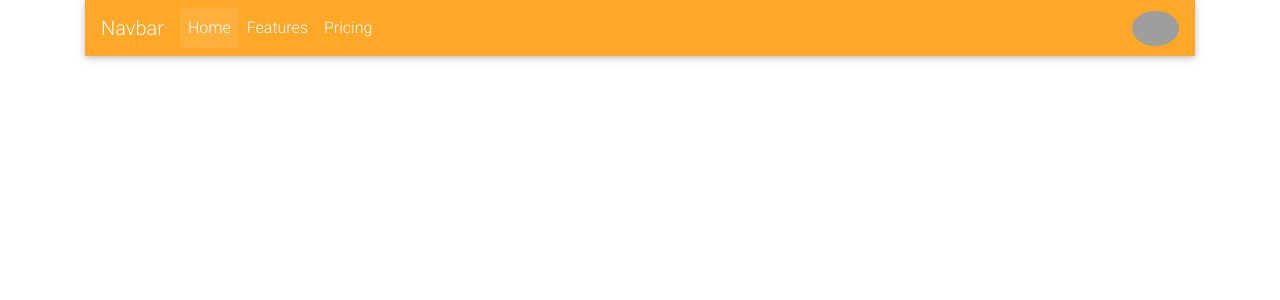
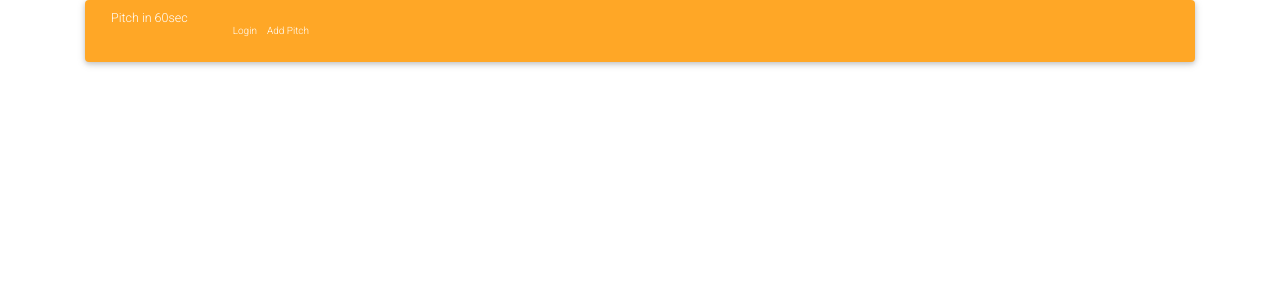
Before and after one commit to richardkefa/60sec_pitches, a Flask app: page / in a window 1280 px wide. Shown: the top 300 px of the page. Run offline with Flask 2, Linux system fonts and the light colour scheme; data that the repository does not hold is empty; parts of the project's set-up code (start-up, migrations or seed data) failed here and were passed over; some libraries are stand-ins or nearby versions; grey boxes are pictures that could not be loaded.

Commit message:
add authentication view functions comments class and coment relationship in users clas

```diff
--- a/app/auth/__init__.py
+++ b/app/auth/__init__.py
@@ -0,0 +1,5 @@
+from flask import Blueprint
+
+auth = Blueprint('auth',__name__)
+
+from . import views,forms
--- a/app/main/views.py
+++ b/app/main/views.py
@@ -1,15 +1,47 @@
 from flask import render_template,request,redirect,url_for,abort
 from . import main
-from ..models import User,Pitch,Comment,Category
+from ..models import User,Pitch,Comment
+from .forms import Pitchform,Commentform
 from .. import db
+import markdown2
+from flask_login import login_required
 
 @main.route('/')
-def index():
+def pitch():
   title = 'pitch in one minute'
+  pitch=Pitch.query.all()
+  if pitch is None:
+      abort(404)
+  # format_pitch = markdown2.markdown(pitch,extras=["code-friendly", "fenced-code-blocks"])
+  return render_template('index.html',pitch = pitch,title = title)
 
-  pitches = Pitch.query.all()
-
-  return render_template('index.html', pitches = pitches, title = title)
 @main.route('/comment/<int:id>')
 def get_comment(id):
   comment = comment.query.filter_by()
+
+
+@main.route('/pitch/new',methods = ['GET','POST'])
+@login_required
+def new_pitch():
+  form = Pitchform()
+  if form.validate_on_submit():
+    title = form.title.data
+    pitch = form.pitch.data
+    category = form.category.data
+    new_pitch = Pitch(title = title,pitch = pitch,category = category)
+    new_pitch.save_pitch()
+    return redirect(url_for('main.pitch'))
+
+  return render_template('new_pitch_form.html',new_pitch = form)
+
+@main.route('/comment/<int:post_id>',methods =['GET','POST'])
+@login_required
+def new_comment(post_id):
+  form = Commentform()
+  post = Post.query.get(post_id)
+  all_comments = Comment.query.filter_by(post_id = pitch_id).all()
+
+  if form.validate_on_submit():
+    comment = form.title.data
+    pitch_id = post_id
+    user_id = current_user._get_current_object().id
--- a/app/templates/base.html
+++ b/app/templates/base.html
@@ -1,34 +1,5 @@
-<!DOCTYPE html>
-<html lang="en">
-<head>
-  <meta charset="UTF-8">
-  <meta name="viewport" content="width=device-width, initial-scale=1.0">
-  <!-- Font Awesome -->
-<link rel="stylesheet" href="https://use.fontawesome.com/releases/v5.8.2/css/all.css">
-<!-- Google Fonts -->
-<link rel="stylesheet" href="https://fonts.googleapis.com/css?family=Roboto:300,400,500,700&display=swap">
-<!-- Bootstrap core CSS -->
-<link href="https://cdnjs.cloudflare.com/ajax/libs/twitter-bootstrap/4.5.0/css/bootstrap.min.css" rel="stylesheet">
-<!-- Material Design Bootstrap -->
-<link href="https://cdnjs.cloudflare.com/ajax/libs/mdbootstrap/4.19.1/css/mdb.min.css" rel="stylesheet">
-<!-- JQuery -->
-<script type="text/javascript" src="https://cdnjs.cloudflare.com/ajax/libs/jquery/3.5.1/jquery.min.js"></script>
-<!-- Bootstrap tooltips -->
-<script type="text/javascript" src="https://cdnjs.cloudflare.com/ajax/libs/popper.js/1.14.4/umd/popper.min.js"></script>
-<!-- Bootstrap core JavaScript -->
-<script type="text/javascript" src="https://cdnjs.cloudflare.com/ajax/libs/twitter-bootstrap/4.5.0/js/bootstrap.min.js"></script>
-<!-- MDB core JavaScript -->
-<script type="text/javascript" src="https://cdnjs.cloudflare.com/ajax/libs/mdbootstrap/4.19.1/js/mdb.min.js"></script>
-  <title>Pitch</title>
-</head>
-<body>
-  <div class="container">
-    {% block navbar %}
-    {% include 'navbar.html' %}
-    {% endblock %}
-    {% block content %}
+{% extends 'bootstrap/base.html'%}
 
-    {% endblock %}
-  </div>
-</body>
-</html>
+{% block navbar %}
+{% include 'navbar.html' %}
+{% endblock %}
--- a/app/templates/index.html
+++ b/app/templates/index.html
@@ -1,29 +1,7 @@
 {% extends 'base.html'%}
-<!-- {% import 'macros.html' as macro %} -->
+{% import 'macros.html' as macro %}
 {% block content %}
-<!-- <div>
+<div>
   {{macro.displaypitches(pitch)}}
 </div>
-<h1>Hello world</h1> -->
-{% for pitch in pitches %}
-<div class="col-md-12">
-  <!-- Card -->
-  <div class="card">
-
-    <!-- Card content -->
-    <div class="card-body">
-
-      <!-- Title -->
-      <h4 class="card-title">{{pitch.title}}</h4>
-      <!-- Text -->
-      <p class="card-text">{{pitch.pitch}}</p>
-      <!-- Button -->
-      <a href="/comment/{{pitch.id}}">comments</a>
-
-    </div>
-
-  </div><br>
-<!-- Card -->
-</div>
-{% endfor %}
 {% endblock%}
--- a/app/templates/macros.html
+++ b/app/templates/macros.html
@@ -1,6 +1,23 @@
-{% macro displaypitches(pitches) %}
-<h1>hello</h1>
-  {% for pitch in pitches %}
+{% macro displaypitches(pitch) %}
+{% for pitch in pitch %}
+  <!DOCTYPE html>
+  <html lang="en">
+  <head>
+    <meta charset="UTF-8">
+    <meta name="viewport" content="width=device-width, initial-scale=1.0">
+    <!-- Font Awesome -->
+<link rel="stylesheet" href="https://use.fontawesome.com/releases/v5.8.2/css/all.css">
+<!-- Google Fonts -->
+<link rel="stylesheet" href="https://fonts.googleapis.com/css?family=Roboto:300,400,500,700&display=swap">
+<!-- Bootstrap core CSS -->
+<link href="https://cdnjs.cloudflare.com/ajax/libs/twitter-bootstrap/4.5.0/css/bootstrap.min.css" rel="stylesheet">
+<!-- Material Design Bootstrap -->
+<link href="https://cdnjs.cloudflare.com/ajax/libs/mdbootstrap/4.19.1/css/mdb.min.css" rel="stylesheet">
+    <title></title>
+  </head>
+  <body>
+    <div class="container">
+      <div class="row">
         <div class="col-md-12">
           <!-- Card -->
           <div class="card">
@@ -9,16 +26,20 @@
             <div class="card-body">
 
               <!-- Title -->
-        <h4 class="card-title">{{pitch.title}}</h4>
+              <h4 class="card-title">{{pitch.title|safe}}</h4>
               <!-- Text -->
-        <p class="card-text">{{pitch.pitch}}</p>
+              <p class="card-text">{{pitch.pitch|safe}}</p>
               <!-- Button -->
-        <a href="/comment/{{pitch.id}}">comments</a>
+              <a href="/comment/{{pitch.id}}">Comments</a>
 
             </div>
 
           </div><br>
       <!-- Card -->
         </div>
+      </div>
+    </div>
+  </body>
+  </html>
   {% endfor %}
 {% endmacro %}
--- a/app/templates/navbar.html
+++ b/app/templates/navbar.html
@@ -1,32 +1,57 @@
-<!--Navbar -->
+<!DOCTYPE html>
+<html lang="en">
+<head>
+  <meta charset="UTF-8">
+  <meta name="viewport" content="width=device-width, initial-scale=1.0">
+  <!-- Font Awesome -->
+<link rel="stylesheet" href="https://use.fontawesome.com/releases/v5.8.2/css/all.css">
+<!-- Google Fonts -->
+<link rel="stylesheet" href="https://fonts.googleapis.com/css?family=Roboto:300,400,500,700&display=swap">
+<!-- Bootstrap core CSS -->
+<link href="https://cdnjs.cloudflare.com/ajax/libs/twitter-bootstrap/4.5.0/css/bootstrap.min.css" rel="stylesheet">
+<!-- Material Design Bootstrap -->
+<link href="https://cdnjs.cloudflare.com/ajax/libs/mdbootstrap/4.19.1/css/mdb.min.css" rel="stylesheet">
+  <title>Document</title>
+</head>
+<body>
+  <div class="container">
     <nav class="mb-1 navbar navbar-expand-lg navbar-dark orange lighten-1">
-  <a class="navbar-brand" href="#">Navbar</a>
+      <a class="navbar-brand" href="#">Pitch in 60sec</a>
       <button class="navbar-toggler" type="button" data-toggle="collapse" data-target="#navbarSupportedContent-555"
         aria-controls="navbarSupportedContent-555" aria-expanded="false" aria-label="Toggle navigation">
         <span class="navbar-toggler-icon"></span>
       </button>
       <div class="collapse navbar-collapse" id="navbarSupportedContent-555">
         <ul class="navbar-nav mr-auto">
+          {% if current_user.is_authenticated %}
           <li class="nav-item active">
-        <a class="nav-link" href="#">Home
-          <span class="sr-only">(current)</span>
-        </a>
+            <a class="nav-link" href="#">{{current_user.username}}</a>
           </li>
           <li class="nav-item">
-        <a class="nav-link" href="#">Features</a>
+            <a class="nav-link" href="{{url_for('auth.logout')}}">Sign Out</a>
+          </li>
+
+          {% else %}
+          <li class="nav-item">
+            <a class="nav-link" href="{{url_for('auth.login')}}">Login</a>
           </li>
           <li class="nav-item">
-        <a class="nav-link" href="#">Pricing</a>
+            <a class="nav-link" href="{{url_for('main.new_pitch')}}">Add Pitch</a>
           </li>
+          {% endif %}
         </ul>
         <ul class="navbar-nav ml-auto nav-flex-icons">
+          {% if current_user.is_authenticated %}
           <li class="nav-item avatar">
             <a class="nav-link p-0" href="#">
               <img src="https://mdbootstrap.com/img/Photos/Avatars/avatar-5.jpg" class="rounded-circle z-depth-0"
                 alt="avatar image" height="35">
             </a>
           </li>
+          {% endif %}
         </ul>
       </div>
     </nav>
-<!--/.Navbar -->
+  </div>
+</body>
+</html>
--- a/config.py
+++ b/config.py
@@ -1,10 +1,11 @@
+import os
 class Config:
   '''
   general configuration class
   '''
   SQLALCHEMY_DATABASE_URI = 'postgresql+psycopg2://moringa:Access@localhost/pitch'
   SECRET_KEY = os.environ.get('SECRET_KEY')
-
+  # simple mde  configurations
 
 class ProdConfig(Config):
   '''
--- a/manage.py
+++ b/manage.py
@@ -1,5 +1,5 @@
 from app import db,create_app
-from app.models import User,Pitch,Comment,Category
+from app.models import User,Pitch,Comment
 from flask_migrate import Migrate,MigrateCommand
 from flask_script import Manager,Server
 
@@ -11,7 +11,7 @@ migrate = Migrate(app,db)
 manager.add_command('db',MigrateCommand)
 @manager.shell
 def make_shell_context():
-  return dict(app = app,db = db,User = User,Pitch = Pitch,Comment = Comment,Category = Category)
+  return dict(app = app,db = db,User = User,Pitch = Pitch,Comment = Comment)
 
 if __name__ == "__main__":
     manager.run()
```
Also changed, not shown: app/__init__.py (+15 -1 lines), app/auth/forms.py (+25 -0 lines), app/auth/views.py (+35 -0 lines), app/main/forms.py (+10 -5 lines), app/models.py (+25 -2 lines), migrations/versions/6183b71b6562_remove_category_table_and_add_category_.py (added, +36 -0 lines), migrations/versions/783bd9a67386_.py (added, +28 -0 lines), migrations/versions/a22f81e1055e_add_title_column_in_pitches.py (added, +28 -0 lines), app/templates/comment_form.html (added), app/templates/new_pitch_form.html (added), 1 other file. Lines whose indentation alone changed are shown as unchanged.
